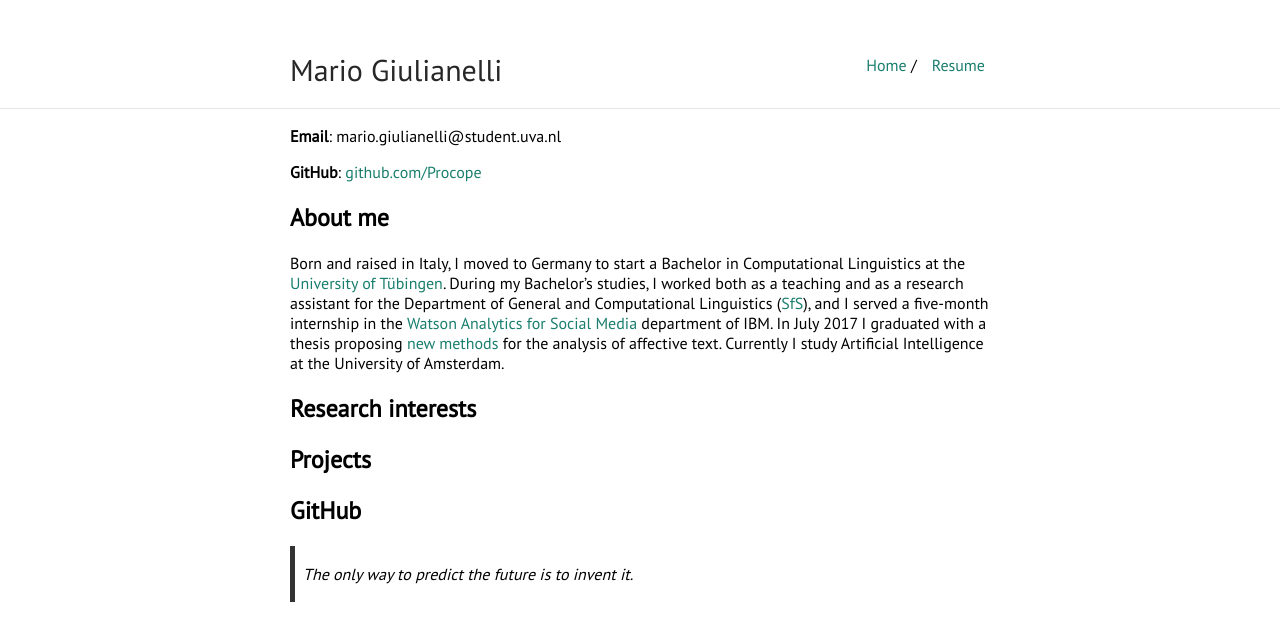
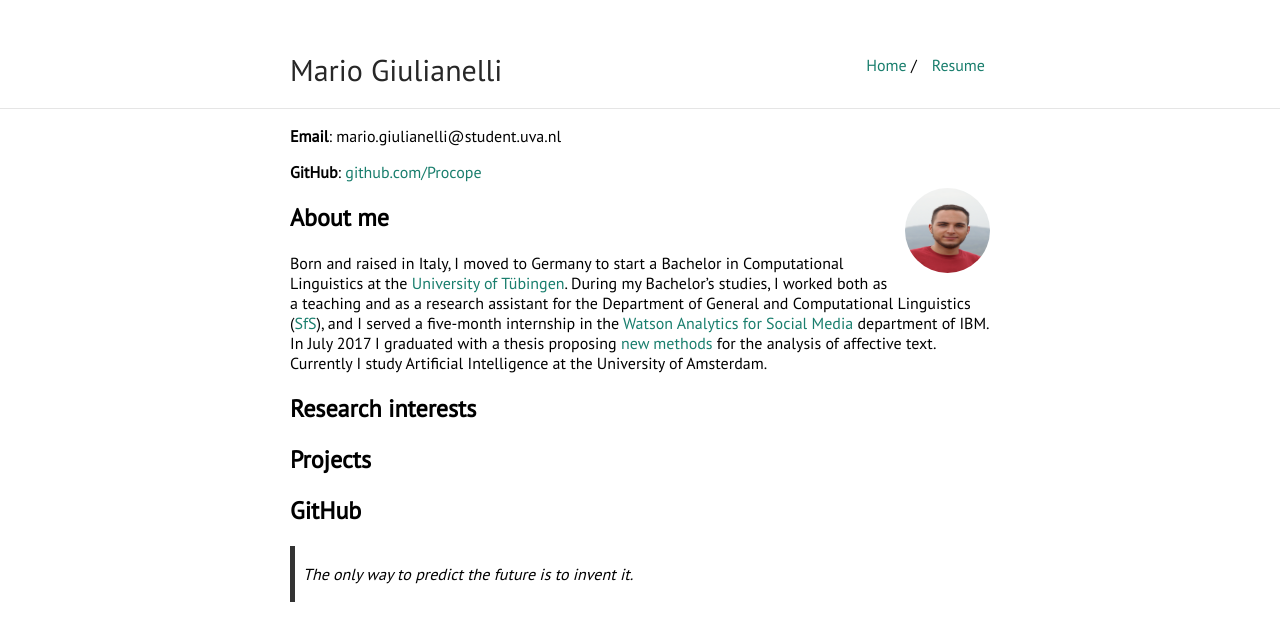
Before and after one commit to glnmario/glnmario.github.io, a Jekyll site: the page built from index.md, in a window 1280 px wide. Shown: the top 641 px of the page. Built offline with Jekyll 4.4.1, drawn with Linux system fonts in a browser that asks for light colours.

Commit message:
Update index.md

```diff
--- a/index.md
+++ b/index.md
@@ -5,6 +5,8 @@ layout: default
 **Email**: mario.giulianelli@student.uva.nl
 
 **GitHub**: [github.com/Procope]()
+
+<img class="profile-picture" src="me.JPG">
 
 ## About me
 Born and raised in Italy, I moved to Germany to start a Bachelor in Computational Linguistics at the [University of Tübingen](https://www.uni-tuebingen.de/en/university/profile/history-of-the-university.html).
```
